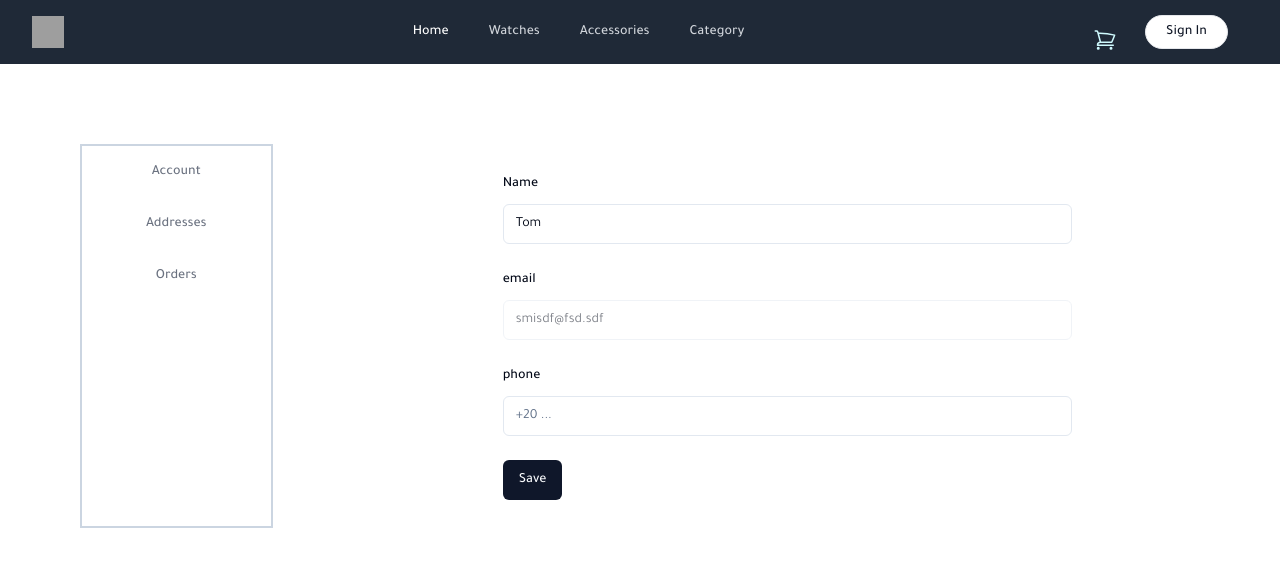
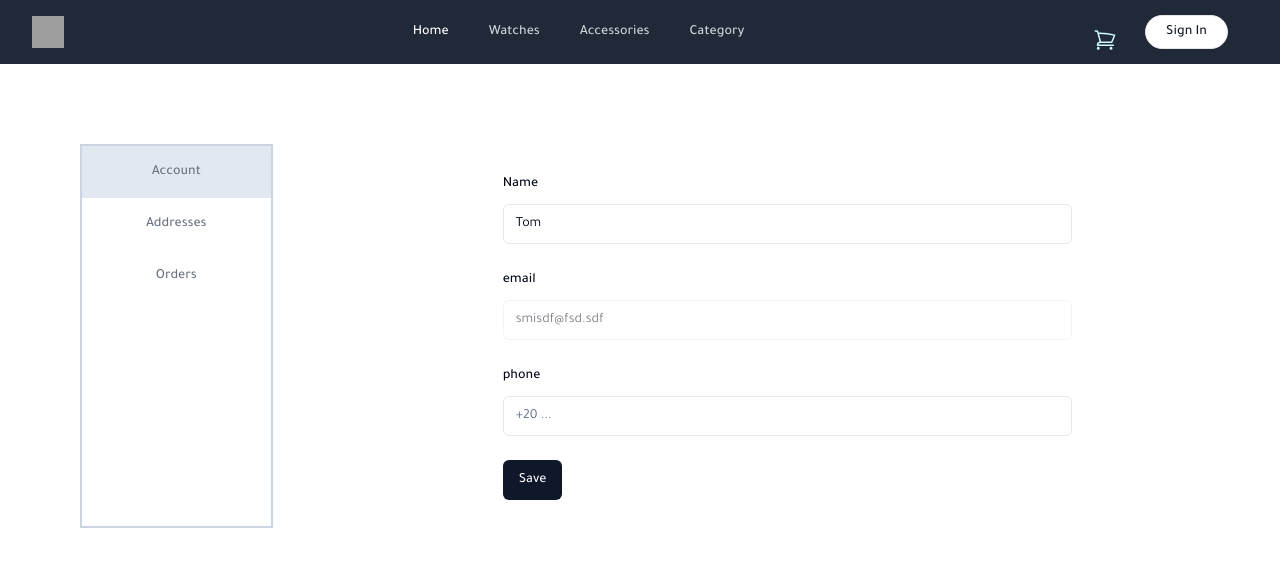
Before and after one commit to m4hosam/nextjs-store-with-admin, a Next.js app: page /account in a window 1280 px wide. Shown: the top 566 px of the page. Built offline with nearby package versions, Linux system fonts and the light colour scheme; no server answers; grey boxes are pictures that could not be loaded; a web font is replaced by a local one.

Commit message:
profile page css  edits

```diff
--- a/app/(root)/account/page.tsx
+++ b/app/(root)/account/page.tsx
@@ -27,7 +27,7 @@ export default async function Account() {
         <div className="flex flex-col justify-between w-full sm:flex-row  sm:m-20">
             <div className="flex flex-row items-center  justify-between sm:justify-start border-solid border-2 border-slate-300 sm:flex-col">
                 <Link href="/account"
-                    className="px-4 sm:px-16 py-4 text-sm font-medium text-gray-500 transition duration-150 ease-in-out hover:text-gray-900 hover:bg-slate-200 w-full text-center"
+                    className="px-4 sm:px-16 py-4 text-sm font-medium text-gray-500 transition duration-150 ease-in-out hover:text-gray-900 hover:bg-slate-200 w-full text-center bg-slate-200"
                 >
                     Account
                 </Link>
```
